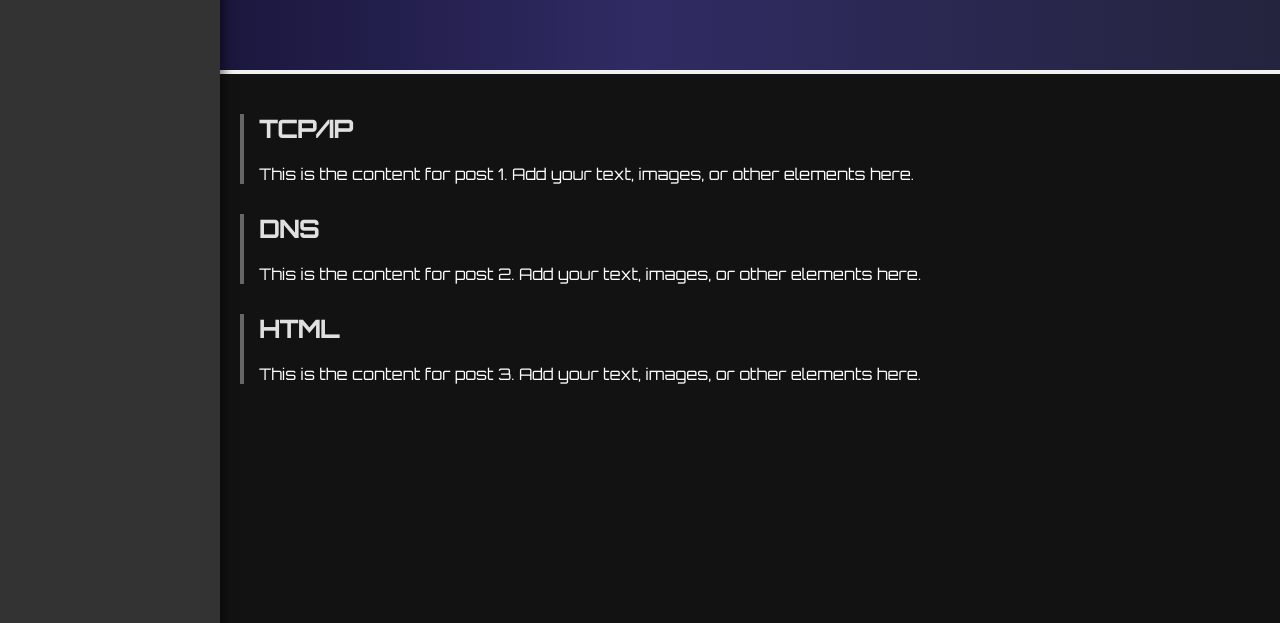
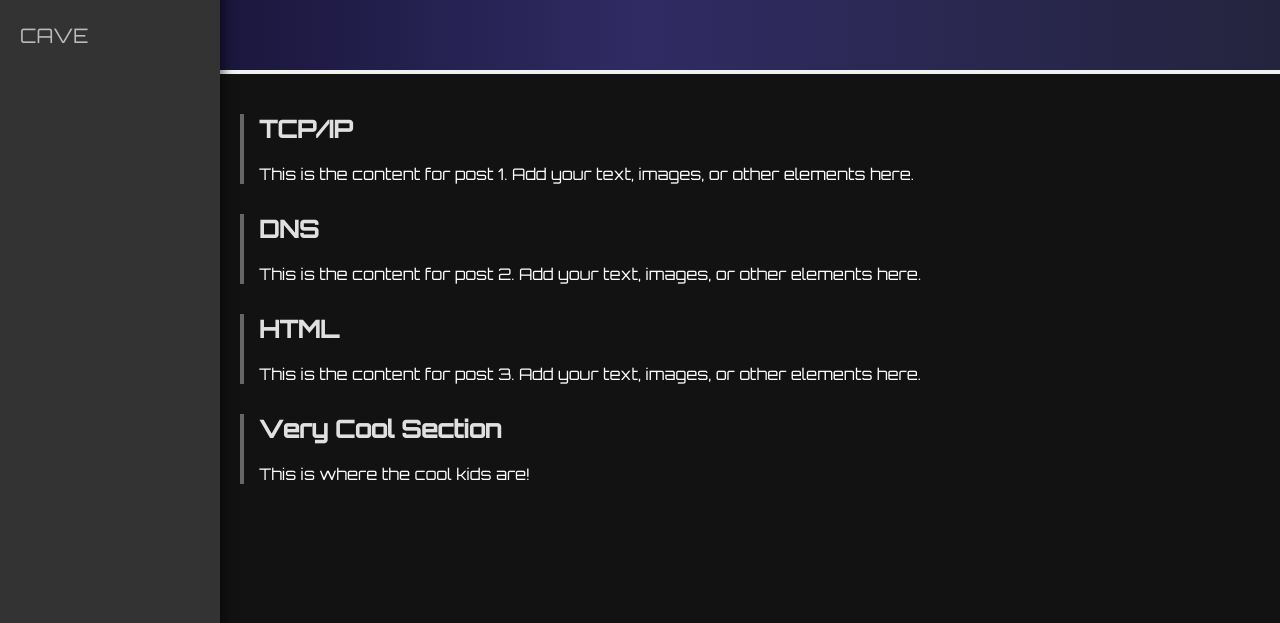
Before and after one commit to Sierra-Bakery/website, a plain HTML site: page index.html in a window 1280 px wide. Shown: the part 177-800 px from the top of the page. Drawn offline with Linux system fonts and the light colour scheme.

Commit message:
Added New Section 'Cave'

```diff
--- a/index.html
+++ b/index.html
@@ -64,6 +64,7 @@
     <a href="#post1">TCP/IP</a>
     <a href="#post2">DNS</a>
     <a href="#post3">HTML</a>
+    <a href="#post4">CAVE</a>
     <!-- Add more menu items here -->
 </div>
 
@@ -83,6 +84,11 @@
         <p>This is the content for post 3. Add your text, images, or other elements here.</p>
     </div>
 
+    <div id="post4" class="section">
+        <h2>Very Cool Section</h2>
+        <p>This is where the cool kids are!</p>
+    </div>
+
     <!-- Add more sections here -->
 </div>
 
```
